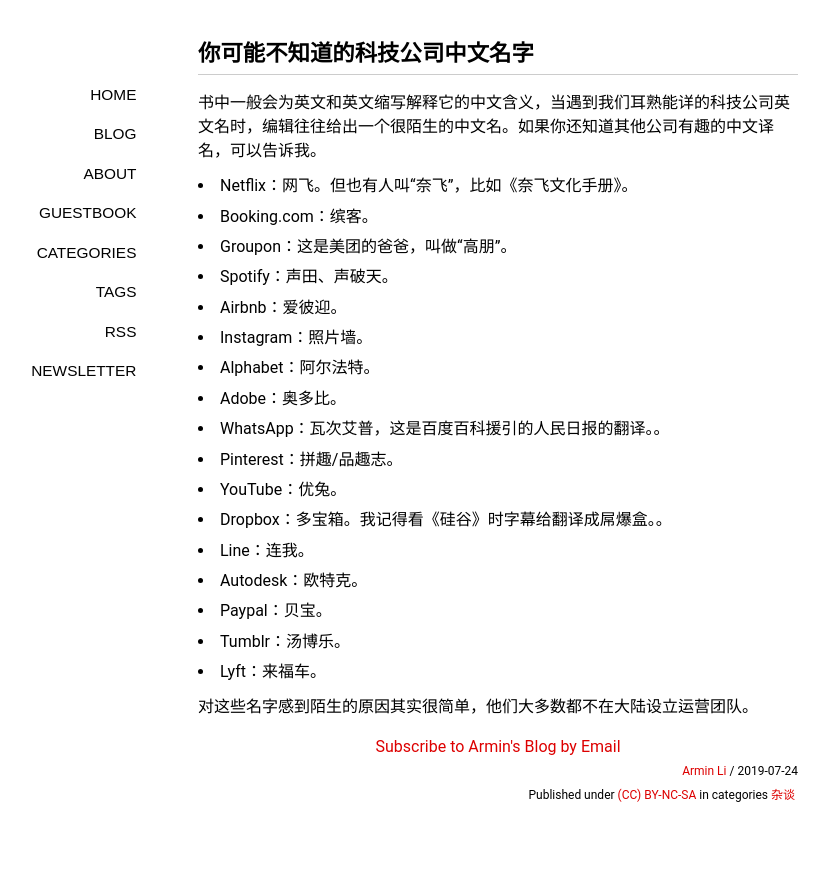
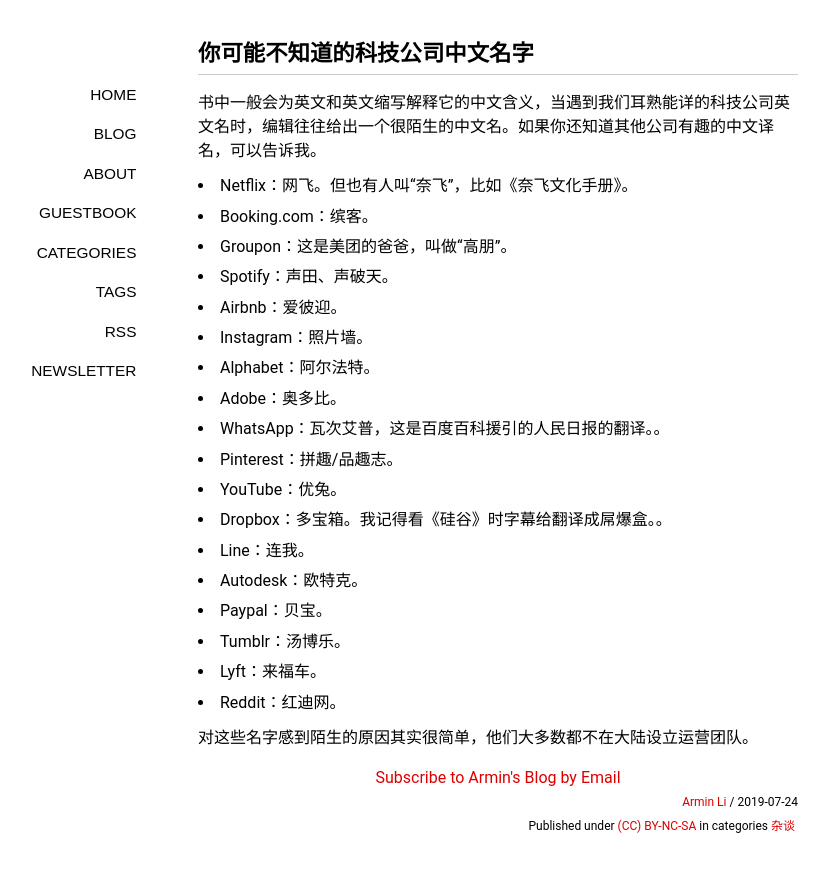
Before and after one commit to livc/livc.github.io, a Jekyll site: the page built from _posts/2019-07-24-242.md, in a window 1280 px wide. Shown: the top 872 px of the page, without its empty margins (142-970 px from the left). Built offline with Jekyll 4.4.1, drawn with Linux system fonts in a browser that asks for light colours; nearby versions of some CDN libraries; some web fonts are replaced; comment, search, counter and statistics services are not loaded.

Commit message:
update post242

```diff
--- a/_posts/2019-07-24-242.md
+++ b/_posts/2019-07-24-242.md
@@ -25,5 +25,6 @@
 - Paypal：贝宝。
 - Tumblr：汤博乐。
 - Lyft：来福车。
+- Reddit：红迪网。
 
 对这些名字感到陌生的原因其实很简单，他们大多数都不在大陆设立运营团队。
```
